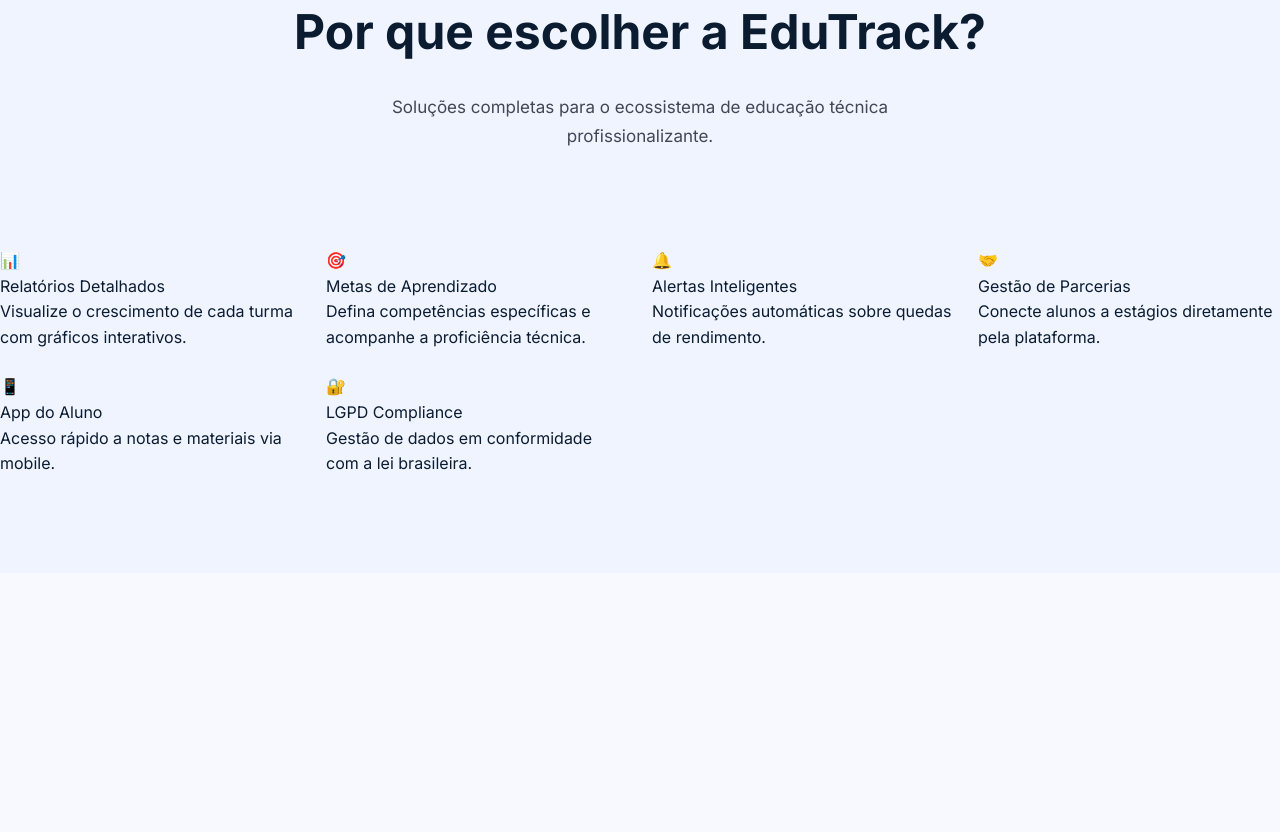
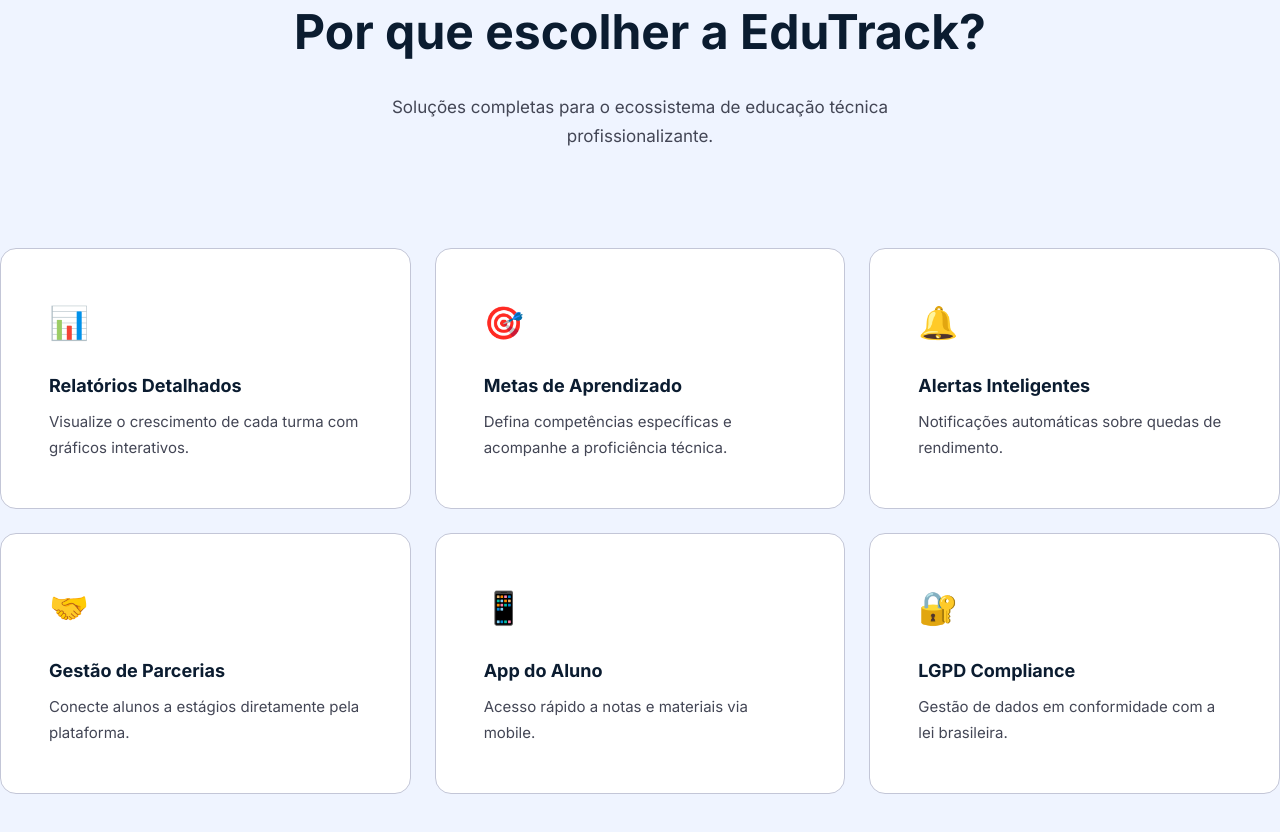
Before and after one commit to diego-aquila/curriculo-html, a plain HTML site: page Aula04/landingPage/index.html in a window 1280 px wide. Shown: the part 1535-2367 px from the top of the page. Before the commit the page ends 2108 px from the top, so only its background shows below. Drawn offline with Linux system fonts and the light colour scheme.

Commit message:
Finalizada a section Soluções

```diff
--- a/Aula04/landingPage/style.css
+++ b/Aula04/landingPage/style.css
@@ -381,7 +381,40 @@
 .cards-grid {
     display: grid;
     /*auto-fill: o grid cria quantas colunas couberem */
-    /*minmax(300px, 1fr): cada coluna tem no mínimo 300px e no máximo 1fr(distribui no espaço restante) */
-    grid-template-columns: repeat(auto-fill, minmax(300px, 1fr));
+    /*minmax(300px, 1fr): cada coluna tem no mínimo 400px e no máximo 1fr(distribui no espaço restante) */
+    grid-template-columns: repeat(auto-fill, minmax(400px, 1fr));
     gap: var(--espaco-md);
 }
+
+.card {
+    background-color: var(--cor-branca);
+    border: 1px solid var(--cor-borda);
+    border-radius: var(--raio-lg);
+    padding: var(--espaco-xl);
+    transition: transform 0.2s ease;
+
+}
+
+.card:hover {
+    transform: translateY(-6px);
+    box-shadow: 0 12px 40px #00000020;
+}
+
+.card-icone {
+    font-size: 2rem;
+    font-weight: 700;
+    margin-bottom: var(--espaco-md);
+}
+
+.card-titulo {
+    font-size: 1.125rem;
+    font-weight: 700;
+    color: var(--cor-texto);
+    margin-bottom: var(--espaco-xs);
+}
+
+.card-descricao {
+    font-size: 0.9375rem;
+    color: var(--cor-texto-suave);
+    line-height: 1.7;
+}
```
